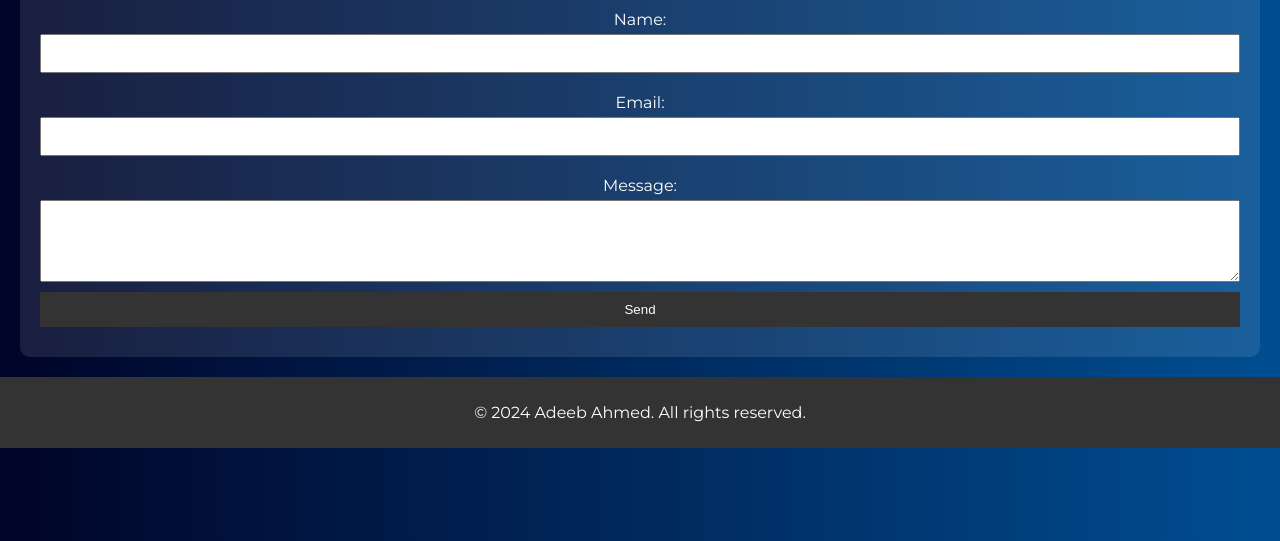
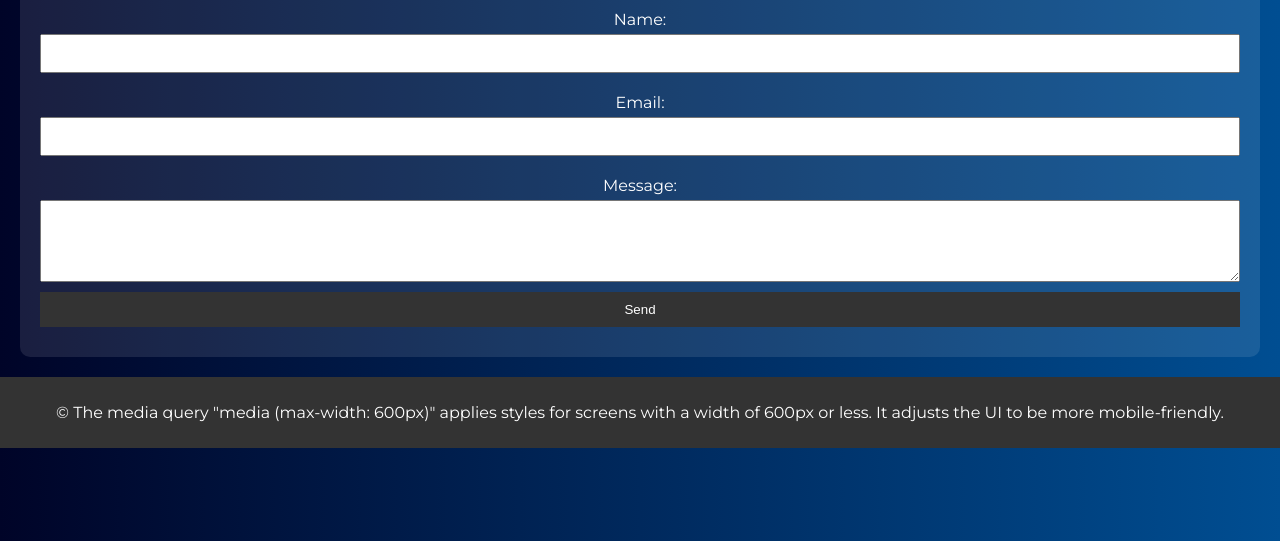
Before and after one commit to adeeb07/my-website, a plain HTML site: page contact.html in a window 1280 px wide. Shown: the part 259-800 px from the top of the page. Drawn offline with Linux system fonts and the light colour scheme.

Commit message:
Update contact.html

```diff
--- a/contact.html
+++ b/contact.html
@@ -34,7 +34,7 @@
         </form>
     </div>
     <footer>
-        <p>&copy; 2024 Adeeb Ahmed. All rights reserved.</p>
+        <p>&copy; The media query "media (max-width: 600px)" applies styles for screens with a width of 600px or less. It adjusts the UI to be more mobile-friendly.</p>
     </footer>
 </body>
 </html>
```
